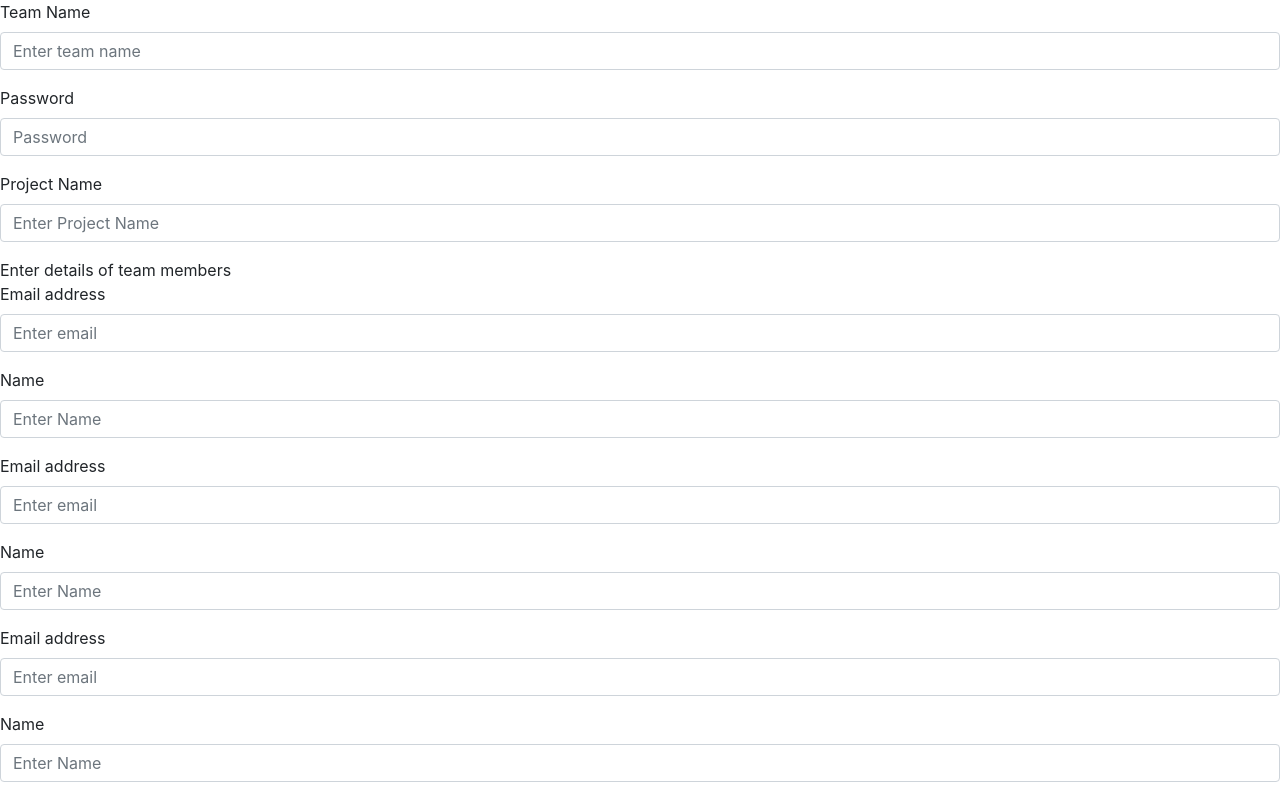
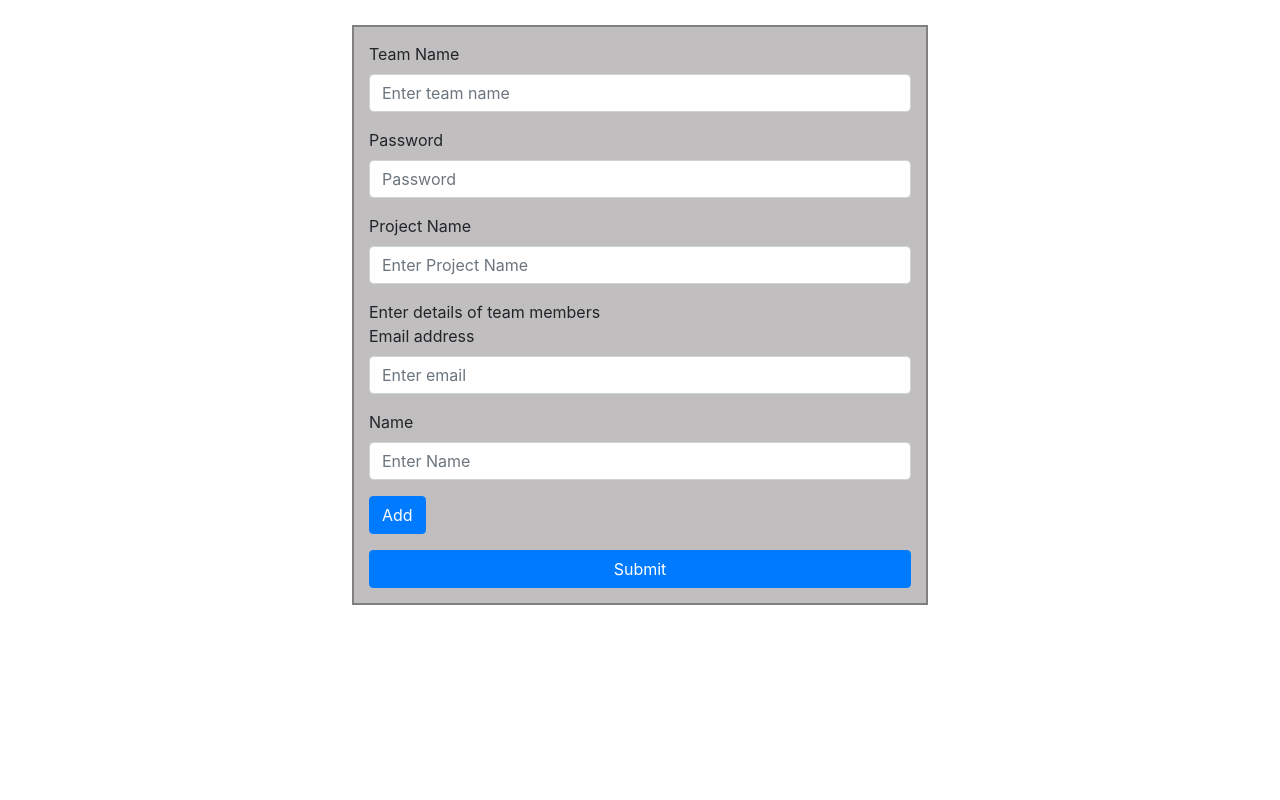
Before and after one commit to soniyash5000/bugtracker-frontend, a React (Create React App) app: page /signup in a window 1280 px wide. Shown: the top 800 px of the page. Built offline with nearby package versions, Linux system fonts and the light colour scheme.

Commit message:
Added functionality so that nu any number of members can be present in one team

```diff
--- a/src/Containers/Home.js
+++ b/src/Containers/Home.js
@@ -5,9 +5,13 @@ const Home = (props) => {
     return (
         <div>
             I am home Page
+            <p>
+                <Button href="/login" variant="secondary">Login</Button>
+            </p>
+            <p>
+                <Button href="/signup" variant="secondary">Register Team</Button>
+            </p>
 
-            <Button href="/login" variant="secondary">Login</Button>
-            <Button href="/signup" variant="secondary">Register Team</Button>
 
         </div>
     );
--- /dev/null
+++ b/src/Containers/Signup.css
@@ -0,0 +1,10 @@
+.signup {
+    width : 45%;
+    border: 2px solid grey;
+    margin: 25px auto ;
+    padding: 15px;
+    background-color: rgb(192, 190, 190);
+}
+.signup .submit{
+    width: 100%;
+}
--- a/src/Containers/Signup.js
+++ b/src/Containers/Signup.js
@@ -1,6 +1,7 @@
 import React, { Component } from 'react';
 import {Form, Button} from 'react-bootstrap';
 import axios from 'axios';
+import "./Signup.css"
 
 // import  Input from '../Components/Input';
 
@@ -10,16 +11,16 @@ class Signup extends Component {
         teamname: '',
         password: '',
         projectname: '',
-        name1: '',
-        name2: '',
-        name3: '',
-        name4: '',
-        email1: '',
-        email2: '',
-        email3: '',
-        email4: '',
-        error: ''
+        error: '',
+        members: [
+            {
+                name: null,
+                email: null
+            }
+        ]
     }
+        // [name, email]
+
 
     onchangehandler = (event) => {
         console.log(event.target.id);
@@ -31,28 +32,16 @@ class Signup extends Component {
 
     buttonclickedhandler = (event) => {
         console.log("clicked");
+        const members = this.state.members.map(member => {
+            return Object.values(member);
+        })
+        console.log(members);
         let signup = {
             "team-name" : this.state.teamname,
             "password": this.state.password,
             "project-name": this.state.projectname,
-            "team-members" : [
-                [
-                    this.state.name1,
-                    this.state.email1
-                ],
-                [
-                    this.state.name2,
-                    this.state.email2
-                ],
-                [
-                    this.state.name3,
-                    this.state.email3
-                ],
-                [
-                    this.state.name4,
-                    this.state.email4
-                ]
-            ]
+            "team-members" : members
+
         }
         event.preventDefault();
         console.log(signup);
@@ -68,9 +57,31 @@ class Signup extends Component {
                 // this.setState({error: error.response.data.message});
             });
     }
+
+    arraychangehandler = (event,index) => {
+        const id = event.target.id;
+        const value = event.target.value;
+        const values = [...this.state.members];
+        values[index][id] = value;
+        this.setState({members: values})
+
+    }
+    addmemberhandler = (event) => {
+        event.preventDefault();
+        const values = [...this.state.members];
+        const x = {
+            name: null,
+            email: null
+        }
+        values.push(x);
+        this.setState({members: values})
+    }
+
+
+
     render(){
         return (
-            <div>
+            <div className="signup">
                 <Form>
                     <Form.Group controlId="teamname">
                         <Form.Label>Team Name</Form.Label>
@@ -89,55 +100,37 @@ class Signup extends Component {
                     </Form.Group>
 
 
+
                     Enter details of team members
-                    {/* 1st member */}
-                    <Form.Group controlId="email1">
-                        <Form.Label>Email address</Form.Label>
-                        <Form.Control onChange={this.onchangehandler} type="email" placeholder="Enter email" />
-                        <Form.Text className="text-muted">
-                        </Form.Text>
-                    </Form.Group>
 
-                    <Form.Group controlId="name1">
-                        <Form.Label>Name</Form.Label>
-                    <Form.Control onChange={this.onchangehandler} type="text" placeholder="Enter Name" />
-                </Form.Group>
 
-                {/* 2nd member */}
+                    {
+                        this.state.members.map((tag,index) =>{
+                            return (
+                                <div key = {index}>
 
-                <Form.Group controlId="email2">
-                    <Form.Label>Email address</Form.Label>
-                    <Form.Control onChange={this.onchangehandler} type="email" placeholder="Enter email" />
-                    <Form.Text className="text-muted">
-                    </Form.Text>
-                </Form.Group>
+                                <Form.Group controlId="email">
+                                <Form.Label>Email address</Form.Label>
+                                <Form.Control onChange={(event) => this.arraychangehandler(event,index)} type="email" placeholder="Enter email" />
+                                <Form.Text className="text-muted">
+                                </Form.Text>
+                            </Form.Group>
 
-                <Form.Group controlId="name2">
-                    <Form.Label>Name</Form.Label>
-                    <Form.Control onChange={this.onchangehandler} type="text" placeholder="Enter Name" />
-                    {/* 3rd member */}
-                </Form.Group> <Form.Group controlId="email3">
-                    <Form.Label>Email address</Form.Label>
-                    <Form.Control onChange={this.onchangehandler} type="email" placeholder="Enter email" />
-                    <Form.Text className="text-muted">
-                    </Form.Text>
-                </Form.Group>
+                            <Form.Group controlId="name">
+                                <Form.Label>Name</Form.Label>
+                            <Form.Control onChange={(event) => this.arraychangehandler(event,index)} type="text" placeholder="Enter Name" />
+                        </Form.Group>
+                        </div>
 
-                <Form.Group controlId="name3">
-                    <Form.Label>Name</Form.Label>
-                    <Form.Control onChange={this.onchangehandler} type="text" placeholder="Enter Name" />
-                    {/* 4 member */}
-                </Form.Group> <Form.Group controlId="email4">
-                    <Form.Label>Email address</Form.Label>
-                    <Form.Control onChange={this.onchangehandler} type="email" placeholder="Enter email" />
-                    <Form.Text className="text-muted">
-                    </Form.Text>
-                </Form.Group>
+                            )
+                        })
+                    }
+                        {/* Button to add user  */}
+                        <Button onClick={this.addmemberhandler} variant="primary" type="submit">
+                        Add
+                    </Button>
 
-                <Form.Group controlId="name4">
-                    <Form.Label>Name</Form.Label>
-                    <Form.Control onChange={this.onchangehandler} type="text" placeholder="Enter Name" />
-                </Form.Group>
+
 
                 </Form>
                     {/* Enter details of team members
@@ -147,7 +140,7 @@ class Signup extends Component {
                     <Input/> */}
                     <p>{this.state.error}</p>
 
-                    <Button onClick={this.buttonclickedhandler} variant="primary" type="submit">
+                    <Button className="submit" onClick={this.buttonclickedhandler} variant="primary" type="submit">
                         Submit
                     </Button>
             </div>
@@ -157,3 +150,23 @@ class Signup extends Component {
 
 
 export default Signup;
+
+
+// "team-members" : [
+//    {
+//        name: "yash",
+//        email : "yashsoni@gmail.com"
+//    },
+//    {
+//     name: "yashwant",
+//     email : "yashwantsingh@gmail.com"
+//     },
+//     {
+//         name: "vedansh",
+//         email : "vedanshjain@gmail.com"
+//     },
+//     {
+//         name: "vinay",
+//         email : "vianyachari@gmail.com"
+//     }
+// ]
```
